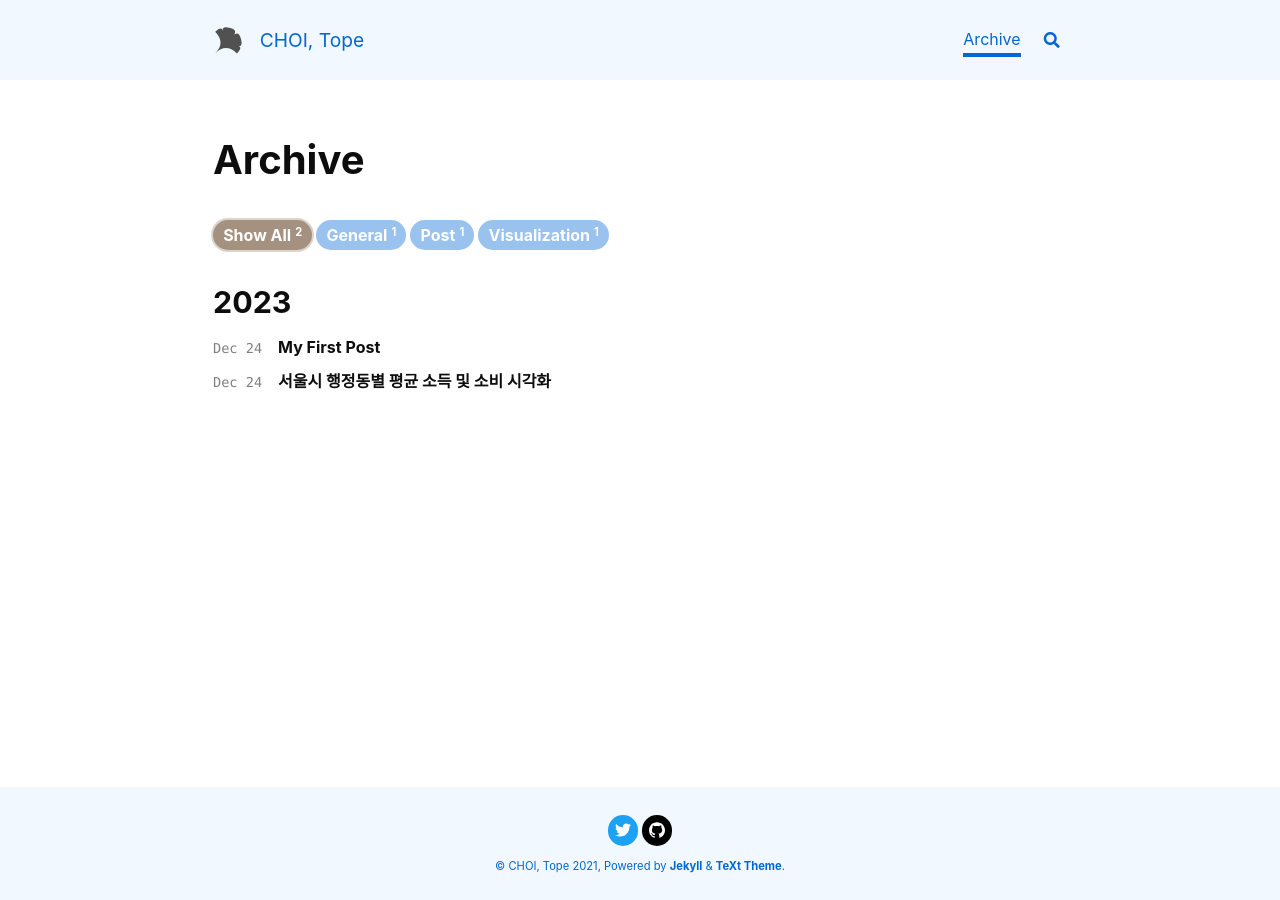
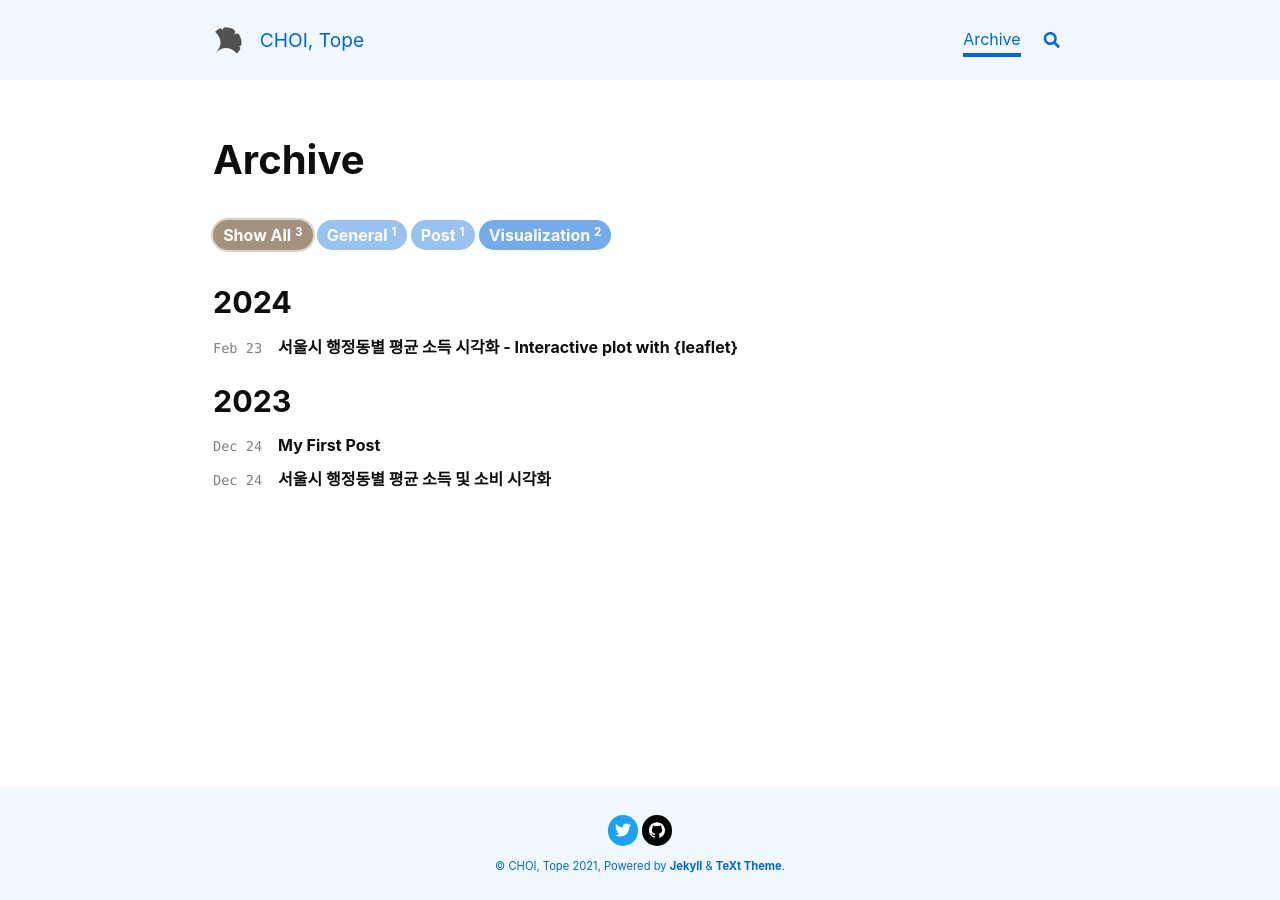
Before and after one commit to gaba-tope/gaba-tope.github.io, a Jekyll site: the page built from archive.html, in a window 1280 px wide. Built offline with Jekyll 4.4.1, drawn with Linux system fonts in a browser that asks for light colours; nearby versions of some CDN libraries; part of the change alters nothing that is shown.

Commit message:
서울시 시각화 포스트 png로 교체. leaflet 포스트 게시

````diff
--- a/_posts/2023-12-24-seoul-dong-visual.md
+++ b/_posts/2023-12-24-seoul-dong-visual.md
@@ -5,44 +5,119 @@ tags: Visualization
 
 서울시의 행정동별 평균 소득 및 소비 데이터셋을 우연히 발견하여, 시각화해보면 좋겠다 싶어 만들어보았어요.
 [Visualizations/Seoul_2023_Dong_income_expenditure](https://github.com/gaba-tope/Visualizations/tree/04bd7c6c96bb4fa6898e6f70c50e9f1b664517d8/Seoul_2023_Dong_income_expenditure)에 사용한 R script가 있으니 확인해 보아도 좋겠습니다.
+아래에서는 핵심 코드를 살펴봅시다.
 
-<iframe src="/files/interactive_page/map_leaflet.html" height="600px" width="100%" style="border:none;"></iframe>
+<p align="center">
+  <img src="/files/img/seoul_plot.png" width="70%">
+</p>
 
 ### Dataset
-1. 서울시 행정동별 평균 소득 및 소비 데이터셋
+1. 서울시 행정동별 평균 소득 및 소비 데이터셋 (이하 '서울시 데이터셋')
     - "서울 열린데이터 광장"에서 제공하는 [서울시 상권분석서비스(소득소비-서울시)](https://data.seoul.go.kr/dataList/OA-22168/S/1/datasetView.do)의 .csv 파일을 다운로드하여 사용함.
     - 최신수정일자 2023.11.13일자의 데이터
     - License: CC BY
-2. 서울시 구역의 도형 데이터셋
+```r
+## Data Import---------------------------------------------
+raw_seoul <- read.csv("./Seoul_income_expendit_dong.csv",fileEncoding = "euc-kr")
+```
+2. 서울시 구역의 도형 데이터셋 (이하 '지도 데이터셋')
     - ["주소기반산업지원서비스"]("https://business.juso.go.kr/")의 "제공하는 주소" - "구역의 도형" - 2022년 11월 자료 선택하여 수령 ("구역의도형_전체분_서울특별시.zip") 후 사용함.
     - "TL_SCCO_GEMD.shp"이 서울시 행정동의 구역의 도형 shape file임. .dbf 파일과 .shx 파일과 동일 directory에 있어야 함을 유의.
     - "TL_SCCO_SIG.shp"이 서울시 구의 구역의 도형 shape file임. 마찬가지로 .dbf 파일과 .shx 파일과 동일 directory에 있어야 함.
+    - shp, dbf, shx, prj 파일과 CRS, EPSG에 관해서는 한국R사용자회가 작성한 [지리정보 - R (공간통계를 위한 데이터 사이언스)](https://statkclee.github.io/spatial/geo-spatial-r.html)를 참고하자.
+```r
+# Seoul Dong polygon Data
+map_seoul <- st_read("./Shapes/TL_SCCO_GEMD.shp", options = "ENCODING=euc-kr") # Data last updated in 2022-11
+map_seoul<- sf::st_set_crs(map_seoul, 5179) # EPSG가 NA인 상태. EPSG를 5179로 맞춰준다.
 
-### Data 가공
-1. quarter == 20231 조건에 해당하는 데이터만 사용.<br>
+# Seoul Gu polygon Data
+map_seoul_gu <- st_read("./Shapes/TL_SCCO_SIG.shp", options = "ENCODING=euc-kr")# Map at 2022-11
+map_seoul_gu <- sf::st_set_crs(map_seoul_gu, 5179) # EPSG가 NA인 상태. EPSG를 5179로 맞춰준다.
+``
+
+### Data Wrangling
+1. 필요한 데이터 선택 후 간단히 다듬기
+- Column name을 영어로 변환합니다. R에서 한글을 사용하다보면 가끔 오류가 생길 때가 있어서요.<br>
 ```r
-seoul_20231 <- dplyr::filter(seoul, quarter == 20231)
+seoul <- raw_seoul
+colnames(seoul) <- c("quarter", "dong_code", "dong_name", "mean_income", "income_interval",
+                         "sum_e", "grocery_e", "clothes_e", "life_e", "medical_e",
+                         "transport_e", "edu_e", "play_e", "hobby_e", "etc_e", "food_e")
 ```
-2. "seoul_20231" object의 데이터는 "개포3동", "상일제1동", "상일제2동"의 데이터를 포함하지 않고 있는데, 이는 데이터가 행정동 분리와 명칭 변경 이전에 작성되었기 때문인 것으로 보임.
-- "seoul_20231"상의 "일원2동"은 2022년 12월 23일에 "개포3동"으로 명칭이 변경됨 ([강남구청](https://www.gangnam.go.kr/board/B_000031/1072853/view.do?mid=ID01_0313)). 이에 따라 "seoul_20231"상의 "dong_name"변수를 "일원2동"에서 "개포3동"으로 변경하고 해당 "dong_code"와 "EMD_CD" 변수 또한 변경하여 "seoul_20231_updated" 객체에 저장함.<br>
+- 2023년 1분기 조건에 부합하는 row만 선택합니다.<br>
 ```r
-seoul_20231_updated[seoul_20231_updated$dong_code == 11680740, 17] <- "1168067500" # 일원2동 -> 개포3동 renamed
-seoul_20231_updated[seoul_20231_updated$dong_code == 11680740, 3] <-  "개포3동" # 일원2동 -> 개포3동 renamed
+seoul_20231 <- dplyr::filter(seoul, quarter == 20231) |> as_tibble()
 ```
-- "seoul_20231"상의 "상일동"은 2021년 07월 01일에 "상일제1동"으로 명칭이 변경됨 ([상일1동 주민센터](https://www.gangdong.go.kr/web/dongrenew/contents/sangil_010_010)). 이에 따라 "seoul_20231"상의 "dong_name"변수를 "상일동"에서 "상일제1동"으로 변경하고 해당 "dong_code"와 "EMD_CD" 변수 또한 변경하여 "seoul_20231_updated" 객체에 저장함.<br>
+- 서울시 데이터셋의 EMD_CD는 지도 데이터의 EMD_CD에서 끝 두자리 00이 생략된 상태입니다. EMD_CD로 두 데이터를 합치기 위해 서울시 데이터셋 EMD_CD column 끝에 "00"을 붙입시다. 참고로 EMD_CD는 '읍면동'에 부여되는 고유한 코드입니다.
 ```r
-seoul_20231_updated[seoul_20231_updated$dong_code == 11740520, 17] <- "1174052500" # 상일동 -> 상일제1동 renamed
-seoul_20231_updated[seoul_20231_updated$dong_code == 11740520, 3] <- "상일제1동" # 상일동 -> 상일제1동 renamed
+seoul_20231$EMD_CD <- as.character(paste0(seoul_20231$dong_code, "00"))
 ```
-- "seoul_20231"상의 "강일동"의 남쪽 지역은 2021년 07월 01일에 "상일제2동"으로 분리됨 ([연합뉴스](https://www.yna.co.kr/view/AKR20210621039600004)). 이에 따라 "seoul_20231_updated" 객체에 "dong_name"을 "상일제2동"으로, 해당하는 "dong_code"와 "EMD_CD"를 넣어 새로운 행을 추가함. 이때 "상일제2동"의 소득-지출 데이터는 "강일동"의 데이터를 복사하여 그대로 붙여넣었음. <br>
+
+2. 두 데이터셋 사이의 자료 비교 후 적절히 변경하기
+- 서울시 데이터셋은 "개포3동", "상일제1동", "상일제2동"의 데이터를 포함하지 않고 있는데, 이는 데이터가 행정동 분리와 명칭 변경 이전에 작성되었기 때문인 것으로 보입니다. 변경된 데이터셋은 새로운 객체에 저장합니다.
+```r
+seoul_20231_updated <- seoul_20231
+```
+- 서울시 데이터셋의 "일원2동"은 2022년 12월 23일에 "개포3동"으로 명칭이 변경되었습니다 ([강남구청](https://www.gangnam.go.kr/board/B_000031/1072853/view.do?mid=ID01_0313)). 이에 따라 서울시 데이터셋의 "dong_name"변수를 "일원2동"에서 "개포3동"으로 변경하고 해당 "dong_code"와 "EMD_CD" 변수 또한 변경하여 "seoul_20231_updated" 객체에 저장합니다.<br>
+```r
+# 일원2동 -> 개포3동 renamed
+seoul_20231_updated[seoul_20231_updated$dong_code == 11680740, 17] <- "1168067500"
+# 일원2동 -> 개포3동 renamed
+seoul_20231_updated[seoul_20231_updated$dong_code == 11680740, 3] <-  "개포3동"
+```
+- 서울시 데이터셋의 "상일동"은 2021년 07월 01일에 "상일제1동"으로 명칭이 변경되었습니다 ([상일1동 주민센터](https://www.gangdong.go.kr/web/dongrenew/contents/sangil_010_010)). 이에 따라 서울시 데이터셋의 "dong_name"변수를 "상일동"에서 "상일제1동"으로 변경하고 해당 "dong_code"와 "EMD_CD" 변수 또한 변경하여 "seoul_20231_updated" 객체에 저장합니다.<br>
+```r
+# 상일동 -> 상일제1동 renamed
+seoul_20231_updated[seoul_20231_updated$dong_code == 11740520, 17] <- "1174052500"
+# 상일동 -> 상일제1동 renamed
+seoul_20231_updated[seoul_20231_updated$dong_code == 11740520, 3] <- "상일제1동"
+```
+- 서울시 데이터셋의 "강일동"의 남쪽 지역은 2021년 07월 01일에 "상일제2동"으로 분리되었습니다 ([연합뉴스](https://www.yna.co.kr/view/AKR20210621039600004)). 이에 따라 "dong_name"을 "상일제2동"으로 하고, "상일제2동"의 "dong_code"와 "EMD_CD"를 갖는 새로운 행을  "seoul_20231_updated" 객체에 추가하였습니다. 이때 "상일제2동"의 소득-지출 데이터는 "강일동"의 데이터를 복사하여 그대로 붙여넣었습니다. <br>
 ```r
 seoul_20231_updated[nrow(seoul_20231_updated)+1, ] <- NA # New empty row added
-seoul_20231_updated[nrow(seoul_20231_updated), 1:3] <- list(20231, 11740526,"상일제2동") # 상일제2동 row added (South region of 강일동 became 상일제2동)
-seoul_20231_updated[nrow(seoul_20231_updated), 4:16] <- seoul_20231_updated[283, 4:16] # 상일제2동 data is the same as 강일동.
+# 상일제2동 row added (South region of 강일동 became 상일제2동)
+seoul_20231_updated[nrow(seoul_20231_updated), 1:3] <- list(20231, 11740526,"상일제2동")
+# 상일제2동 data is the same as 강일동.
+seoul_20231_updated[nrow(seoul_20231_updated), 4:16] <- seoul_20231_updated[283, 4:16]
+# 상일제2동 EMD_CD added.
 seoul_20231_updated[nrow(seoul_20231_updated), 17] <- "1174052600"
 ```
-3. "seoul_20231_updated" object을 shape object인 "map_seoul"과 left_join()으로 merge. 기준은 EMD_CD임.
+3. 서울시 데이터셋 (seoul_20231_updated)과 지도 데이터셋 (map_seoul)을 left_join()으로 병합합니다. 두 데이터의 공통으로 있는 EMD_CD를 기준으로 합칩니다.<br>
+```r
+# Combine sf and data
+combined_data <- left_join(map_seoul, seoul_20231_updated, by = "EMD_CD") # The order of x and y matters.
+combined_data |> filter(is.na(dong_code)) # To check if any row is missing
+```
 
-### Plotting
-1. {ggplot2}의 geom_sf object을 사용하여 지도를 그림.
-2. [Interactive plot](https://gaba-tope.github.io/2023/12/24/seoul-dong-visual.html)은 {leaflet} 패키지를 사용하여 그림.
+### Plot with {ggplot2}
+1. 시각화에는 {ggplot2}, {ggrepel}, {ggsflabel}, {ggtext}, {showtext} 패키지를 사용하였습니다. ggplot 스크립트를 한 줄씩 살펴봅시다.
+먼저 ggplot() 객체를 만들고, + 기호로 다른 요소들을 덧붙여 줍니다.<br>
+```r
+seoul_plot <-   ggplot() +
+```
+2. 행정동별 평균 소득 차이에 따라 색을 다르게 칠합니다. 그것이 choropleth plot이니까요~!<br>
+```r
+    geom_sf(data = combined_data, aes(fill = mean_income), color = major_grid_col, linewidth = 0.1) +
+```
+3. 그 위에 행정구역인 '구'가 그려져있다면 지도를 읽기 한층 쉬워질 것 같습니다.<br>
+```r
+    geom_sf(data = map_seoul_gu, color = text_col, alpha = 0) +
+```
+4. 어떤 색을 사용할까요? Colorbrewer에서 제공하는 ["Purples" 팔레트](https://r-graph-gallery.com/38-rcolorbrewers-palettes.html)를 사용합니다. [scale_fill_distiller()](https://ggplot2.tidyverse.org/reference/scale_brewer.html) 함수를 덧붙입시다. Legend의 limit과 break을 설정합니다.
+```r
+scale_fill_distiller(palette = "Purples", direction = 1, labels = scales::label_comma(),
+                       limits = c(2000000, 7500000), breaks = seq(2000000, 7500000, 1000000)) +
+```
+5. 각 구의 이름을 지도에 표기합니다. `geom_sf_text()`와 `geom_sf_text_repel()`로 적절한 위치에 추가합시다.
+6. Title, caption, legend title 등을 추가하고 plot theme도 원하는대로 정하여 덧붙입니다.
+```r
+labs(title = title_map,
+     caption = cap_map,
+    fill = legend_map)+
+  map_theme
+```
+7. 완성된 plot을 저장합니다.
+```r
+ggsave(file="seoul_plot.png", plot = seoul_plot, width = 2000, height= 1400,
+       units = 'px', dpi = 300)
+```
--- /dev/null
+++ b/_posts/2024-02-23-seoul-dong-int.md
@@ -0,0 +1,107 @@
+---
+title: 서울시 행정동별 평균 소득 시각화 - Interactive plot with {leaflet}
+tags: Visualization
+---
+
+
+이전에 만들어본 [서울시 행정동별 평균 소득 plot]({% post_url 2023-12-24-seoul-dong-visual %})을 사용자가 이리저리 살펴볼 수 있게 만들어 보았어요.
+[Visualizations/Seoul_2023_Dong_income_expenditure](https://github.com/gaba-tope/Visualizations/tree/04bd7c6c96bb4fa6898e6f70c50e9f1b664517d8/Seoul_2023_Dong_income_expenditure)에 사용한 R script가 있으니 확인해 보아도 좋겠습니다.
+
+Leaflet을 처음 사용하여 interactive choropleth map을 만드는 경우, [An R Interface to Leaflet Maps](https://rstudio.github.io/leaflet/index.html)를 참고하면 도움이 될 수 있습니다.
+
+
+아래에서는 핵심 코드를 살펴봅시다.
+
+<iframe src="/files/interactive_page/map_leaflet.html" height="600px" width="100%" style="border:none;"></iframe>
+
+이전에 다룬 데이터를 그대로 사용합니다.
+
+### Data Wrangling
+1. [이전 포스트]({% post_url 2023-12-24-seoul-dong-visual %})에서 combined_data와 map_seoul_gu의 EPSG를 5179로 맞추었다. 하지만 leaflet 패키지로 사용할 shape file 등은 좌표계 (CRS; Coordinate Reference System)이 [WGS84 (= EPSG:4326)이어야](https://rstudio.github.io/leaflet/articles/projections.html) 하므로, `sf::st_transform()`을 이용하여 변환하자.<br>
+```r
+combined_data_l <- st_transform(combined_data, 4326)
+map_seoul_gu_l <- st_transform(map_seoul_gu, 4326)
+```
+
+2. 색칠에 사용할 팔레트를 만들자. `leaflet::colorNumeric`은 주어진 팔레트와 데이터를 짝짓는 함수를 리턴합니다.
+```r
+pal <- colorNumeric(palette = "Purples", domain = combined_data_l$mean_income)
+```
+
+3. 구 이름을 쓸 위치값을 객체에 저장합니다. 구 이름을 어디에 쓰면 좋을까요? 아마 각 구의 가운데 위치 정도에 쓰는 게 좋을 것 같습니다. [`sf::st_centroid()`](https://r-spatial.github.io/sf/reference/geos_unary.html)는 각 polygon geometry의 무게중심 (centroid) 좌표를 sf 객체로 리턴합니다. <br>
+```r
+cent_seoul_gu<- st_centroid(map_seoul_gu_l)
+```
+
+### Plotting with {leaflet}
+1. leaflet 객체를 생성합니다. leaflet은 base pipe operator (|>)를 통해 요소를 덧붙일 수 있어요. `addTiles()`를 통해 base map, 그러니까 가장 배경에 깔리는 기본 지도를 추가할 수 있습니다.<br>
+```r
+library(leaflet)
+l <- leaflet() |> addTiles() |>
+```
+
+2. 구 지도와 구 이름을 덧붙입시다. `addPolygons()`를 통해 구 지도를, `addLabelOnlyMarkers()`를 통해 구 이름을 추가했다는 것을 이해할 수 있겠죠?<br>
+```r
+  addPolygons(data = map_seoul_gu_l,
+              color = "black", weight = 5,
+              fillColor = "transparent",
+              fillOpacity = 1, group = "gu") |>
+  addLabelOnlyMarkers(data = cent_seoul_gu, label =  ~SIG_KOR_NM,
+                      labelOptions = labelOptions(noHide = T, direction = 'top', textOnly = T,
+                                                  style = list(
+                                                    "font-family" = "noto-sans",
+                                                    "font-style" = "bold",
+                                                    "font-size" = "15px"
+                                                  ))
+  ) |>
+```
+
+3. 행정동 지도를 추가합니다. <br>
+```r
+addPolygons(data = combined_data_l,
+              color = "#1a1a1a", weight = 1, dashArray = "3",
+              fillColor = ~ pal(mean_income), fillOpacity = 0.8,
+              highlightOptions = highlightOptions(
+                weight = 3,
+                color = "#666",
+                dashArray = "",
+                fillOpacity = 0.8,
+                bringToFront = T
+              ),
+              label = labels,
+              labelOptions = labelOptions(
+                style = list("font-weight" = "normal", padding = "3px 8px"),
+                textsize = "15px", direction = "auto"
+              )
+  ) |>
+```
+- `color`, `weight`, `dashArray`는 각각 선의 색, 선의 두께, 선의 종류를 지정하는 파라미터입니다.
+- `fillColor = ~pal(mean_income)` 파라미터값은 무슨 뜻일까요?
+`pal()`함수에 `mean_income`을 넣으면 데이터 수에 맞는 팔레트가 생성됩니다. 그 팔레트를 사용하겠다는 의미에요.
+- 한편 `highlightOptions`는 마우스 커서를 특정 polygon 또는 subpolygon에 갖다 대었을 때 (hover) 어떤 변화를 일으킬지 지정하는 파라미터입니다.
+- `label`은 마우스 커서를 특정 polygon에 갖다 대었을 떄 (hover) 나오는 툴팁 (tooltip)에 표시할 내용을 지정하는 파라미터입니다. 사전에 만든 `labels` 객체는 다음과 같이 html 형식의 문자열을 포함하는 list입니다.<br>
+```r
+labels <- sprintf(
+  "<strong>%s</strong><br/>평균 %s원",
+  combined_data$EMD_KOR_NM, format(formattable::comma(combined_data$mean_income, format = 'd'),
+                                   scientific = F)
+) %>% lapply(htmltools::HTML)
+```
+4. Plot legend (범례)를 추가합니다.<br>
+```r
+  addLegend(data = combined_data_l,
+            pal = pal, values = ~mean_income, opacity = 0.8,
+            title = "평균 소득 (원)")
+```
+
+5. Leaflet 객체를 html로 저장합니다.<br>
+```r
+htmlwidgets::saveWidget(l, file = "map_leaflet.html")
+```
+
+### Leaflet이나 plotly 같은 html widget을 jekyll blog post에 삽입하기!
+이 페이지도 github pages를 jekyll을 통해 만들었습니다. 위에서 본 interactive plot을 이 포스트에 어떻게 넣었을까요? 바로 iframe 요소를 사용하면 leaflet이나 plotly로 만든 html 파일을 jekyll post에 넣을 수 있습니다. 아래의 코드를 원하는 곳에 넣으면 됩니다.
+ [Rob Williams의 포스트](https://jayrobwilliams.com/posts/2020/09/jekyll-html)에도 이에 관한 설명이 잘 되어 있으니 참고해볼만 하겠습니다.
+```md
+<iframe src="/files/interactive_page/map_leaflet.html" height="600px" width="100%" style="border:none;"></iframe>
+```
````
Also changed, not shown: files/img/seoul_plot.png (added).
